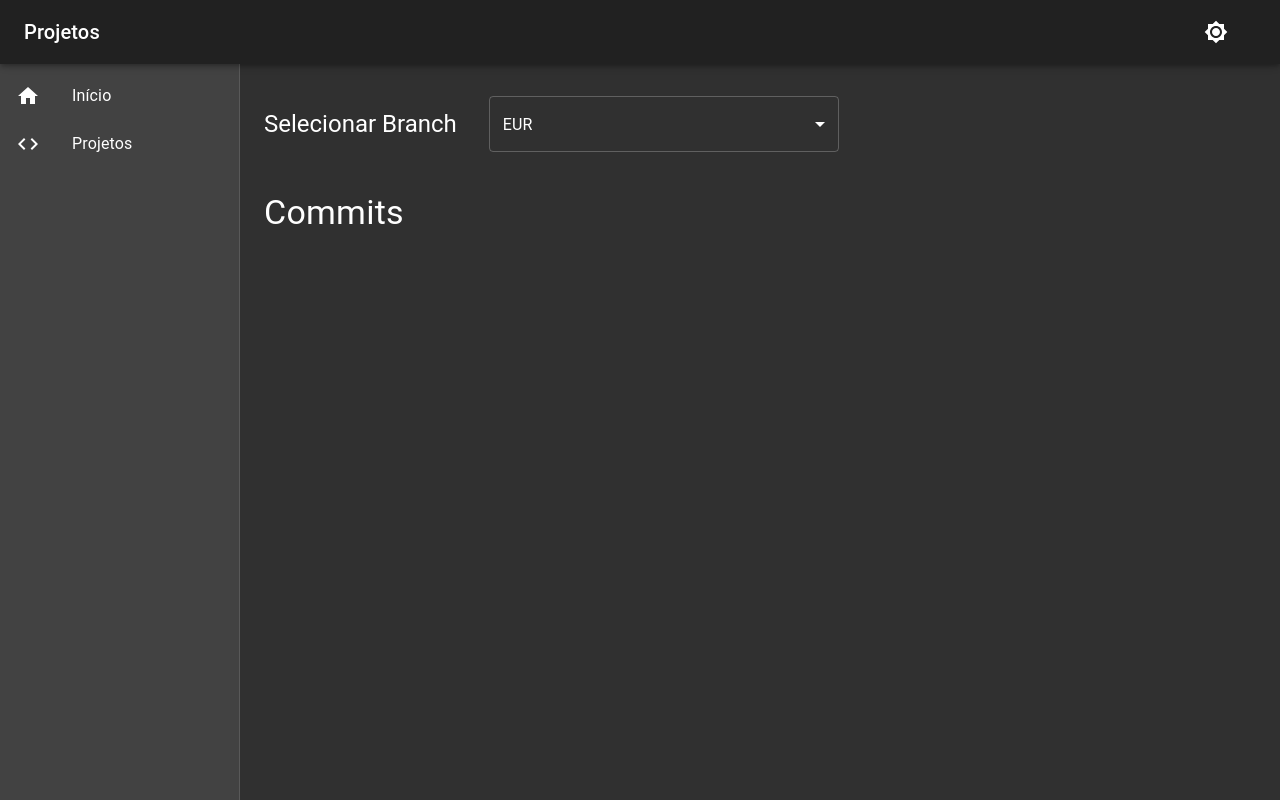
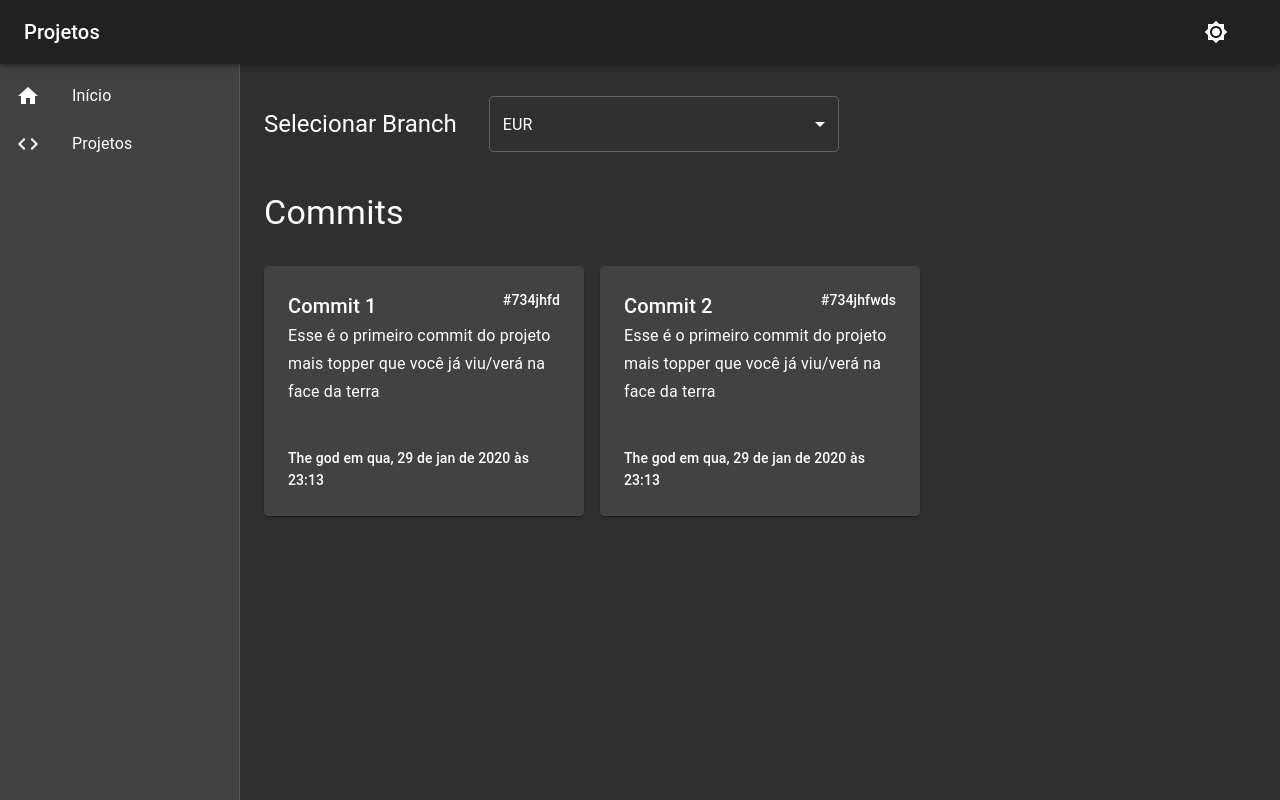
Before and after one commit to henriquecouto/gitfy, a React (Create React App) app: page / in a window 1280 px wide. Both pictures are taken after a click on the element 424 px from the left and 278 px from the top of the page. Built offline with nearby package versions, Linux system fonts and the light colour scheme.

Commit message:
commits screen showing commits by project

```diff
--- a/src/components/ListProjects/index.js
+++ b/src/components/ListCards/index.js
@@ -3,14 +3,14 @@ import { Grid, Hidden } from "@material-ui/core";
 import GitfyCard from "../GitfyCard";
 import { Redirect } from "react-router-dom";
 
-export default function ListProjects({ type, list }) {
+export default function ListCards({ type, list }) {
   const [redirect, setRedirect] = useState({ item: null });
   const openItem = item => {
     setRedirect({ item });
   };
   return (
     <>
-      {redirect.item && (
+      {redirect.item && type === "project" && (
         <Redirect
           to={{
             pathname: `/projects/${redirect.item}/commits`
--- a/src/screens/Commits/index.js
+++ b/src/screens/Commits/index.js
@@ -1,8 +1,12 @@
-import React, { useEffect } from "react";
+import React, { useEffect, useState } from "react";
 import { makeStyles } from "@material-ui/core/styles";
 import TextField from "@material-ui/core/TextField";
 import MenuItem from "@material-ui/core/MenuItem";
 import { Grid, Typography } from "@material-ui/core";
+import { useParams } from "react-router-dom";
+
+import searchCommits from "../../temp/commits";
+import ListCards from "../../components/ListCards";
 
 const currencies = [
   {
@@ -27,8 +31,19 @@ const useStyles = makeStyles(theme => ({
 }));
 
 export default function Commits({ setPosition }) {
+  const { projectId } = useParams();
   const classes = useStyles();
-  const [currency, setCurrency] = React.useState("EUR");
+  const [commits, setCommits] = useState([]);
+  const [currency, setCurrency] = useState("EUR");
+
+  const loadCommits = () => {
+    const finded = searchCommits.filter(v => {
+      if (v.projectId === projectId) {
+        return v;
+      }
+    });
+    setCommits(finded);
+  };
 
   const handleChange = event => {
     setCurrency(event.target.value);
@@ -37,6 +52,12 @@ export default function Commits({ setPosition }) {
   useEffect(() => {
     setPosition("Projects");
   });
+  useEffect(() => {
+    loadCommits();
+  }, [projectId]);
+
+  console.log(commits);
+
   return (
     <Grid container direction="column" spacing={4}>
       <Grid item>
@@ -65,6 +86,9 @@ export default function Commits({ setPosition }) {
       <Grid item>
         <Typography variant="h4">Commits</Typography>
       </Grid>
+      <Grid item>
+        <ListCards type={"commit"} list={commits} />
+      </Grid>
     </Grid>
   );
 }
--- a/src/screens/Home/index.js
+++ b/src/screens/Home/index.js
@@ -1,6 +1,6 @@
 import React, { useEffect } from "react";
 import { Grid, Typography } from "@material-ui/core";
-import ListProjects from "../../components/ListProjects";
+import ListCards from "../../components/ListCards";
 
 const projects = [
   {
@@ -105,14 +105,14 @@ export default function Home({ setPosition }) {
         <Typography variant="h4">Projetos recentes</Typography>
       </Grid>
       <Grid item>
-        <ListProjects type={"project"} list={projects} />
+        <ListCards type={"project"} list={projects} />
       </Grid>
       <Grid item />
       <Grid item>
         <Typography variant="h4">Commits recentes</Typography>
       </Grid>
       <Grid item>
-        <ListProjects type={"commit"} list={commits} />
+        <ListCards type={"commit"} list={commits} />
       </Grid>
     </Grid>
   );
--- a/src/screens/Projects/index.js
+++ b/src/screens/Projects/index.js
@@ -1,6 +1,6 @@
 import React, { useEffect } from "react";
 import { Grid, Typography } from "@material-ui/core";
-import ListProjects from "../../components/ListProjects";
+import ListCards from "../../components/ListCards";
 
 const projects = [
   {
@@ -54,7 +54,7 @@ export default function Projects({ setPosition }) {
         <Typography variant="h4">Projetos</Typography>
       </Grid>
       <Grid item>
-        <ListProjects type={"project"} list={projects} />
+        <ListCards type={"project"} list={projects} />
       </Grid>
       <Grid item />
     </Grid>
--- /dev/null
+++ b/src/temp/commits.js
@@ -0,0 +1,110 @@
+export default [
+  {
+    projectId: "1",
+    name: "Commit 1",
+    desc:
+      "Esse é o primeiro commit do projeto mais topper que você já viu/verá na face da terra",
+    user: "The god",
+    date: new Date(),
+    id: "#734jhfd"
+  },
+  {
+    projectId: "2",
+    name: "Commit 1",
+    desc:
+      "Esse é o segundo commit do projeto mais topper que você já viu/verá na face da terra",
+    user: "The god",
+    date: new Date(),
+    id: "#jh35kdi"
+  },
+  {
+    projectId: "3",
+    name: "Commit 1",
+    desc:
+      "Esse é o terceito commit do projeto mais topper que você já viu/verá na face da terra",
+    user: "The god",
+    date: new Date(),
+    id: "#01284jrh"
+  },
+  {
+    projectId: "4",
+    name: "Commit 1",
+    desc:
+      "Esse é o quarto commit do projeto mais topper que você já viu/verá na face da terra",
+    user: "The god",
+    date: new Date(),
+    id: "#07hskfh"
+  },
+  {
+    projectId: "5",
+    name: "Commit 1",
+    desc:
+      "Esse é o quinto commit do projeto mais topper que você já viu/verá na face da terra",
+    user: "The god",
+    date: new Date(),
+    id: "#1kjdhah"
+  },
+  {
+    projectId: "6",
+    name: "Commit 1",
+    desc:
+      "Esse é o sexto commit do projeto mais topper que você já viu/verá na face da terra",
+    user: "The god",
+    date: new Date(),
+    id: "#d987jmfwds"
+  },
+  {
+    projectId: "1",
+    name: "Commit 2",
+    desc:
+      "Esse é o primeiro commit do projeto mais topper que você já viu/verá na face da terra",
+    user: "The god",
+    date: new Date(),
+    id: "#734jhfwds"
+  },
+  {
+    projectId: "2",
+    name: "Commit 2",
+    desc:
+      "Esse é o segundo commit do projeto mais topper que você já viu/verá na face da terra",
+    user: "The god",
+    date: new Date(),
+    id: "#jh35kdwds"
+  },
+  {
+    projectId: "3",
+    name: "Commit 2",
+    desc:
+      "Esse é o terceito commit do projeto mais topper que você já viu/verá na face da terra",
+    user: "The god",
+    date: new Date(),
+    id: "#01284jrwds"
+  },
+  {
+    projectId: "4",
+    name: "Commit 2",
+    desc:
+      "Esse é o quarto commit do projeto mais topper que você já viu/verá na face da terra",
+    user: "The god",
+    date: new Date(),
+    id: "#07hskfwds"
+  },
+  {
+    projectId: "5",
+    name: "Commit 2",
+    desc:
+      "Esse é o quinto commit do projeto mais topper que você já viu/verá na face da terra",
+    user: "The god",
+    date: new Date(),
+    id: "#1kjdhawds"
+  },
+  {
+    projectId: "6",
+    name: "Commit 2",
+    desc:
+      "Esse é o sexto commit do projeto mais topper que você já viu/verá na face da terra",
+    user: "The god",
+    date: new Date(),
+    id: "#d987jmfwdsd"
+  }
+];
```
